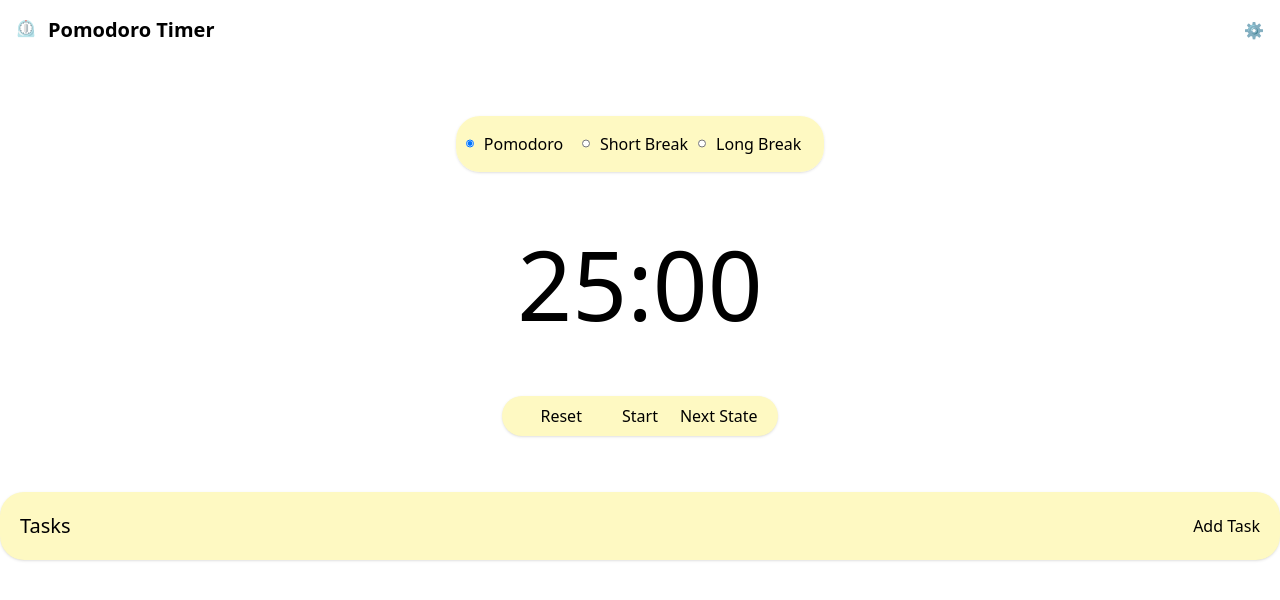
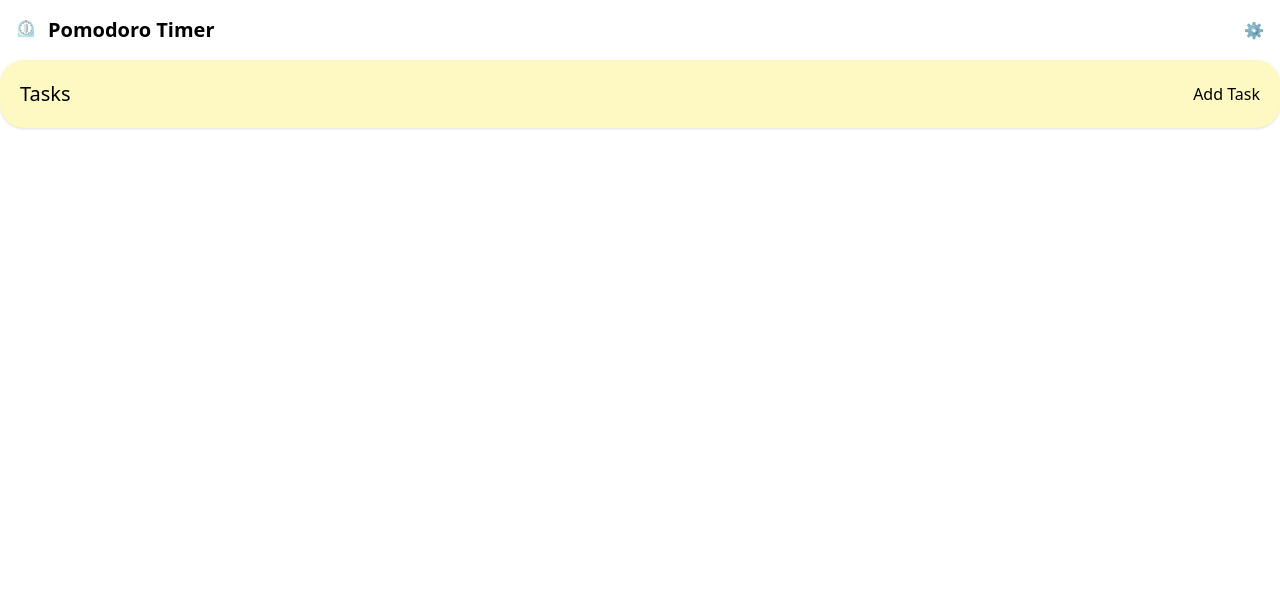
Before and after one commit to jstevenfm/PomodoroTimer-React-Tailwind, a React (Vite) app: page / in a window 1280 px wide. Shown: the top 600 px of the page. Built offline with nearby package versions, Linux system fonts and the light colour scheme.

Commit message:
Hide timer section while adding functionality to TODO list section

```diff
--- a/src/assets/components/sections/timer/TimerContainer.jsx
+++ b/src/assets/components/sections/timer/TimerContainer.jsx
@@ -30,7 +30,7 @@ const TimerContainer = () => {
   const [currentStatus, setCurrentStatus] = useState(status[0].id);
 
   return (
-    <section className="flex flex-col items-center justify-center my-14 mx-auto">
+    <section className="hidden flex flex-col items-center justify-center my-14 mx-auto">
       <TimerStatus setTimer={setTimer} status={status} setCurrentStatus={setCurrentStatus} />
       <TimerCounter minutes={timer.minutes} seconds={timer.seconds} />
       <TimerControls
```
